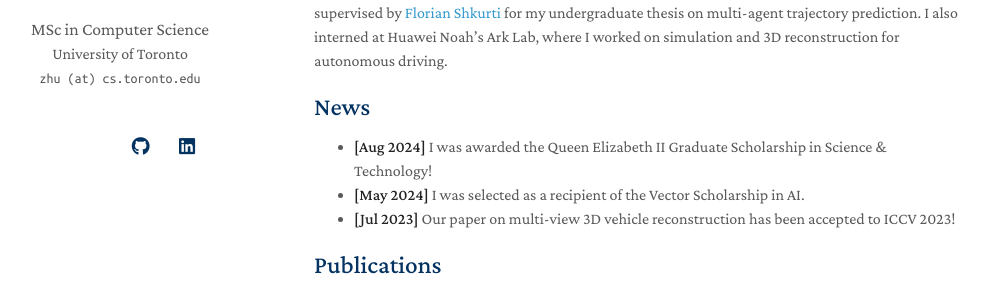
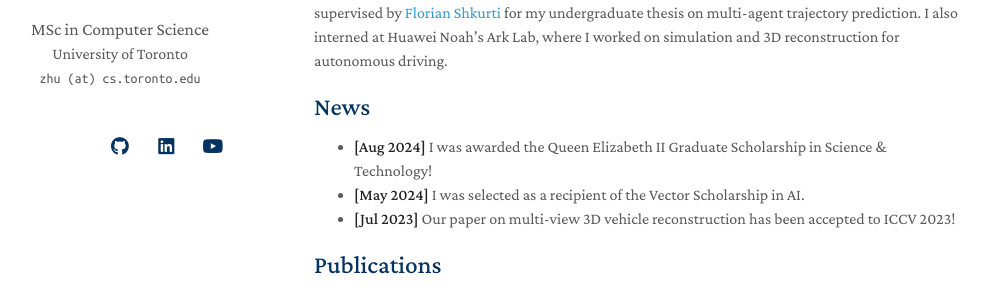
Before and after one commit to kellyzoo/kellyzoo.github.io, a Jekyll site: the page built from index.md, in a window 1280 px wide. Shown: the part 224-524 px from the top of the page, without its empty margins (156-1145 px from the left). Built offline with Jekyll 4.4.1, drawn with Linux system fonts in a browser that asks for light colours; nearby versions of some CDN libraries; a style sheet for code colours, icons or effects is not loaded; our own code applies the rules of GitHub Pages for plain Markdown files.

Commit message:
add youtube

```diff
--- a/_config.yml
+++ b/_config.yml
@@ -17,6 +17,7 @@ cv_link: assets/files/CV.pdf
 github_link: https://github.com/kellyzoo
 linkedin: https://www.linkedin.com/in/kellyzhu-ca
 # twitter: https://twitter.com/
+youtube: https://www.youtube.com/@kellyzhu
 
 # Images (e.g., your profile picture and your website's favicon)
 # "favicon_light" and "favicon_dark" are used for the light and dark modes, respectively.
--- a/_layouts/homepage.html
+++ b/_layouts/homepage.html
@@ -89,6 +89,12 @@
           <i class="fab fa-twitter"></i>
         </a>
         {% endif %}
+
+        {% if site.youtube %}
+        <a style="margin: 0 0 0 0" href="{{ site.youtube }}">
+          <i class="fab fa-youtube"></i>
+        </a>
+        {% endif %}
         </div>
         <br>
 
```
